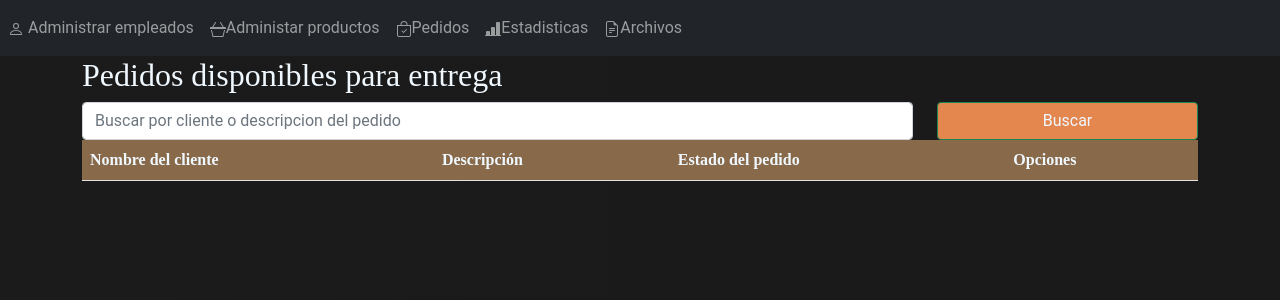
After one commit to edgarhaasmann/LaPane-Web, a Django app: template LaPane/templates/plazaEmpleado/pedidosListDisp.html in a window 1280 px wide. The commit adds this page. Shown: the top 300 px of the page. Run offline with Django 4.2, Linux system fonts and the light colour scheme; the template is opened without the code that fills it: values that come from a table or form of the project are taken from there, others are empty; tables that the repository leaves empty hold one stand-in row (values such as "Sample post"); lists and menus that the app fills with data are empty.

Commit message:
cambios y agrego del modulo admin y empleado

```diff
--- a/LaPane/LaPane/urls.py
+++ b/LaPane/LaPane/urls.py
@@ -35,6 +35,7 @@ urlpatterns = [
     path('ventas/registrarPedido', pedidos.registrarPedido, name='registrarPedido'),
     path('ventas/editPedido', pedidos.editPedido, name='editPedido'),
     path('ventas/delPedido', pedidos.delPedido, name='delPedido'),
+    path('ventas/pedidosListos', plazaview.pedidosListos, name='pedidosPlazaList'),
     # path('admin/', admin.site.urls),
 
 ] + static(settings.STATIC_URL, document_root = settings.STATIC_ROOT)
--- a/LaPane/apps/plazaEmpleadoApp/models.py
+++ b/LaPane/apps/plazaEmpleadoApp/models.py
@@ -30,6 +30,9 @@ class Pedidos(models.Model):
     precio = models.DecimalField(max_digits=30, decimal_places=2)
     cantidadproducto = models.IntegerField(db_column='cantidadProducto')  # Field name made lowercase.
     estadoPago = models.BooleanField(default=False)
+    estadoPreparacion = models.BooleanField(default=False)
+    estadoPedido = models.BooleanField(default=False)
+    estadoEntrega = models.BooleanField(default=False)
     fEntrega = models.DateField(db_column='fentrega')
     id_plaza = models.ForeignKey(Plazas, models.DO_NOTHING, db_column='id_plaza', blank=True, null=True)
 
--- /dev/null
+++ b/LaPane/static/js/buscar.js
@@ -0,0 +1,95 @@
+function entregarPedido(i){
+    $.ajax({
+        url:'',
+        type:'GET',
+        data:{'estado':i}
+    })
+}
+
+$(document).ready(function(){
+    $('.btn-buscar').on('click', function(){
+        let inputBuscar = document.querySelector('.inputBuscar').value;
+        if(inputBuscar && inputBuscar!=' '){
+            $.ajax({
+                url:'',
+                type:'GET',
+                data: {inputBuscar},
+                dataType:'JSON',
+                success: function(res){
+                    console.log(res);
+                    const tbody = document.querySelector('.tbody');
+                    if(res.length>0){
+                        for(let r=0; r<res.length; r++){
+                            let nombre = $(`#nom${res[r].id_pedido}`).text(),
+                                estado = $(`#est${res[r].id_pedido}`).text(),
+                                estadoEn = $(`#estEn${res[r].id_pedido}`).text(),
+                                e = estado.split(' '),
+                                eEn = estadoEn.split(' ');
+
+                            content = `
+                            <tr>
+                                <td class='text'>${res[r].nombrecliente}</td>
+                                <td class='text'>${res[r].descripcionpedido}</td>
+                                <td class='text'>${nombre}</td>
+                                <td class='text ${e[1] === 'No'?'text-warning':'text-success'}'>${estado}</td>
+                                <td class='text'>${res[r].fEntrega}</td>
+                                <td class='text ${eEn[1] === 'No'?'text-warning':'text-success'}'>${estadoEn}</td>
+                                <td><button onclick= entregarPedido(${res[r].id_pedido}) class="btn btn-success form-control">Entregar</button></td>
+                            </tr>
+
+                            `
+                            tbody.innerHTML = content
+                        }
+                    }else{
+                        alert('No se encontraron coincidencias!')
+                    }
+                },
+                error:function(res){
+                    console.log(res.error)
+                }
+            });
+        }else{
+            location.reload()
+        }
+    });
+
+});
+
+$(document).ready(function(){
+    $('.btn-buscarNPlaza').on('click', function(){
+        const inputBuscar = document.querySelector('.inputBuscar2').value;
+        if(inputBuscar&& inputBuscar!=' '){
+            $.ajax({
+                url:'',
+                type:'GET',
+                data:{inputBuscar},
+                dataType:'JSON',
+                success: function(res){
+                    const tbody = document.querySelector('.tbody');
+                    if(res.length>0){
+                        for(let r=0; r<res.length; r++){
+                            let content = `
+                            <tr>
+                                <td class='text'>${res[r].nombrecliente}</td>
+                                <td class='text'>${res[r].descripcionpedido}</td>
+                                <td class='${res[r].estadoPreparacion==true? 'text-success':'text-warning'}'>${res[r].estadoPreparacion==true? 'Diponible':'No disponible'}</td>
+                                <form action='' method="get">
+                                    <td ${res[r].estadoPreparacion == true?'':'hidden'} ><button onclick= entregarPedido(${res[r].id_pedido}) class="btn btn-success form-control">Entregar</button></td>
+                                </form>
+                            </tr>
+                            `
+                        tbody.innerHTML = content
+                        }
+                    }else{
+                        alert('No se han encontrado coincidencias!')
+                    }
+                },
+                error: function(res){
+                    document.write(`Ha ocurrido un error ${res.error}`)
+                }
+            });
+        }else{
+            location.reload()
+        }
+    });
+});
--- a/LaPane/static/js/ventaProducto.js
+++ b/LaPane/static/js/ventaProducto.js
@@ -25,9 +25,9 @@ $(document).ready(function(){
          const productoEnCanastaItem =  `
             <td hidden><input class='id' type='text' value='${itemIdProducto}' name='id_producto' ></td>
             <td hidden><input class='id_plaza' type='text' value='${idPlaza}' name='id_plaza' ></td>
-            <td><div class='nombreP'>${itemNombreProducto} </div></td>
+            <td><div class=' text nombreP'>${itemNombreProducto} </div></td>
             <td> <input  class='cantidadP' type='number' placeholder='Ingrese cantidad' name='cantidad' min='1' max='${parseInt(itemCantidadProducto)}'> </td>
-            <td> <input class='precioP' type='number' value='${itemPrecioProducto}' hidden> ${itemPrecioProducto} </div></td>
+            <td class='text'> <input class=' precioP' type='number' value='${itemPrecioProducto}' hidden> ${itemPrecioProducto} </div></td>
             <td><input type='button' class='btn btn-danger buttonDelete' value='x'></td>
             <td><input hidden type='text' id='Product${itemIdProducto}' class='totlp' > </td>
 
--- a/LaPane/templates/base.html
+++ b/LaPane/templates/base.html
@@ -45,7 +45,7 @@
 <script src="https://cdn.jsdelivr.net/npm/chart.js"></script>
 <script src="{% static 'js/ventaProducto.js' %}"></script>
 <script src="{% static 'js/AbonoPedido.js' %}"></script>
-<script src="{% static 'js/buscarAdmin.js' %}"></script>
+<script src="{% static 'js/buscar.js' %}"></script>
 
 {% block scripts %}
 {% endblock %}
--- a/LaPane/templates/navbarEmpleado.html
+++ b/LaPane/templates/navbarEmpleado.html
@@ -17,6 +17,12 @@
                         <path d="M8 8a3 3 0 1 0 0-6 3 3 0 0 0 0 6zm2-3a2 2 0 1 1-4 0 2 2 0 0 1 4 0zm4 8c0 1-1 1-1 1H3s-1 0-1-1 1-4 6-4 6 3 6 4zm-1-.004c-.001-.246-.154-.986-.832-1.664C11.516 10.68 10.289 10 8 10c-2.29 0-3.516.68-4.168 1.332-.678.678-.83 1.418-.832 1.664h10z"/>
                     </svg>Apartar producto</a>
                 </li>
+                <li class="navbar-item">
+                    <a href=" {% url 'pedidosPlazaList' %}" class="nav-link"><svg xmlns="http://www.w3.org/2000/svg" width="16" height="16" fill="currentColor" class="bi bi-bag-check" viewBox="0 0 16 16">
+                        <path fill-rule="evenodd" d="M10.854 8.146a.5.5 0 0 1 0 .708l-3 3a.5.5 0 0 1-.708 0l-1.5-1.5a.5.5 0 0 1 .708-.708L7.5 10.793l2.646-2.647a.5.5 0 0 1 .708 0z"/>
+                        <path d="M8 1a2.5 2.5 0 0 1 2.5 2.5V4h-5v-.5A2.5 2.5 0 0 1 8 1zm3.5 3v-.5a3.5 3.5 0 1 0-7 0V4H1v10a2 2 0 0 0 2 2h10a2 2 0 0 0 2-2V4h-3.5zM2 5h12v9a1 1 0 0 1-1 1H3a1 1 0 0 1-1-1V5z"/>
+                      </svg>Pedidos listos</a>
+                </li>
 
         </ul>
     </div>
--- /dev/null
+++ b/LaPane/templates/plazaEmpleado/pedidosListDisp.html
@@ -0,0 +1,46 @@
+{% extends 'base.html' %}
+
+{% block head%} Pedidos Disponibles{% endblock%}
+
+{% block content %}
+    <div class="container">
+        <div class="row">
+            <div class="col">
+                <div class="col-lg-7">
+                    <h2 class="text">Pedidos disponibles para entrega</h2>
+                </div>
+                <div class="col">
+                    <div class="row">
+                        <div class="col-lg-9 col-mb-12 col-sm-12">
+                            <input type="search" class="col-lg-12 form-control inputBuscar2" placeholder="Buscar por cliente o descripcion del pedido">
+                        </div>
+                        <div class="col">
+                            <button type="button" class="btn btn-success form-control btn-buscarNPlaza" name="btn-buscar">Buscar</button>
+                        </div>
+                    </div>
+                </div>
+                <table class="table">
+                    <thead>
+                        <th class="text">Nombre del cliente</th>
+                        <th class="text">Descripción</th>
+                        <th class="text">Estado del pedido</th>
+                        <th class="text">Opciones</th>
+                    </thead>
+                    <tbody class="tbody">
+                        {% for p in pedidos %}
+                            {% if p.estadoPreparacion == True and p.estadoEntrega == False%}
+                                <td class="text">{{p.nombrecliente}}</td>
+                                <td class="text">{{p.descripcionpedido}}</td>
+                                <td class="text" id="disP{{p.id_pedido}}">{% if p.estadoPreparacion == True %} <div class="text-success"> Disponible </div> {% else %} <div class="text-warning"> No disponible </div>{% endif %} </td>
+                                <form method="get">
+                                    <td><input type='text' name='estado' value='{{p.id_pedido}}' hidden><button type="submit" class="btn btn-success form-control">Entregar</button></td>
+                                </form>
+
+                            {% endif %}
+                        {% endfor %}
+                    </tbody>
+                </table>
+            </div>
+        </div>
+    </div>
+{% endblock %}
```
Also changed, not shown: LaPane/apps/adminApp/views.py (+8 -2 lines), LaPane/apps/plazaEmpleadoApp/views.py (+26 -0 lines), LaPane/static/js/buscarAdmin.js (deleted, +0 -116 lines), LaPane/templates/admin/pedidosAdmin.html (+7 -5 lines), LaPane/templates/plazaEmpleado/ventas.html (+4 -4 lines).
